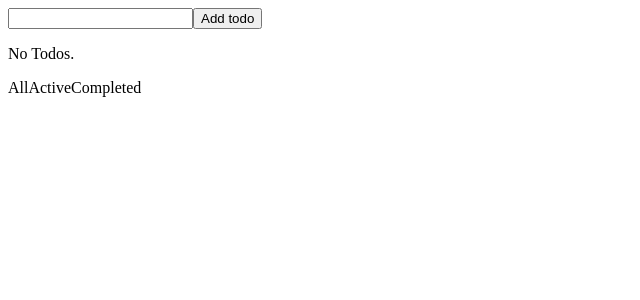
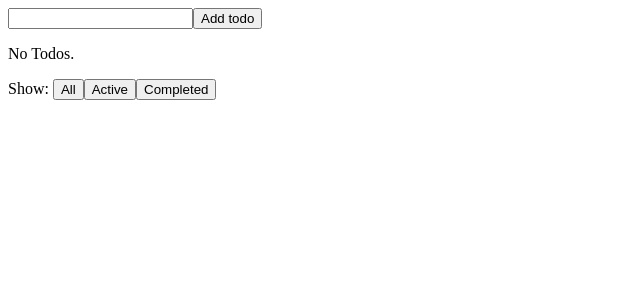
Before and after one commit to ershovro/todo-list, a React app: page / in a window 1280 px wide. Shown: the top 300 px of the page, without its empty margins (0-640 px from the left). Built offline with nearby package versions, Linux system fonts and the light colour scheme; the HTML template or start-up script is replaced by a standard one.

Commit message:
Add stylesheets App.acss

```diff
--- a/jest.config.js
+++ b/jest.config.js
@@ -80,7 +80,7 @@ module.exports = {
 
   // A map from regular expressions to module names or to arrays of module names that allow to stub out resources with a single module
   moduleNameMapper: {
-    '\\.(scss)$': '<rootDir>/__mocks__/styleMock.js'
+    '\\.(scss)$': '<rootDir>/__tests__/__mocks__/styleMock.js'
     // '../../../src/components/ui/Color':  '<rootDir>/__mocks__/Color.js'
   },
 
--- a/src/components/App.js
+++ b/src/components/App.js
@@ -1,4 +1,5 @@
 import React from 'react';
+import '../stylesheets/App.scss';
 import {TodoListContainer, AddColorFormContainer, FilterContainer} from './containers';
 
 const App = () => (
--- a/src/components/ui/Filter.js
+++ b/src/components/ui/Filter.js
@@ -8,13 +8,13 @@ const resolveClassName = (state, filtered) => (
 
 const Filter = ({filtered = 'All', onFilterButtonClick = f => f}) => (
    <div className="filter">
-      { FILTER_STATES.map( (state, i) =>
-         <span
+      Show: { FILTER_STATES.map( (state, i) =>
+         <button
             key={i}
             className={ resolveClassName(state, filtered) }
             onClick={ () => onFilterButtonClick( state.toLowerCase() ) }>
             {state}
-         </span>
+         </button>
        ) }
    </div>
 );
--- /dev/null
+++ b/src/stylesheets/App.scss
@@ -0,0 +1,4 @@
+.app {
+  display: flex;
+  flex-direction: column;
+}
```
Also changed, not shown: 3 other files (tests, documents, lock files or other folders).
